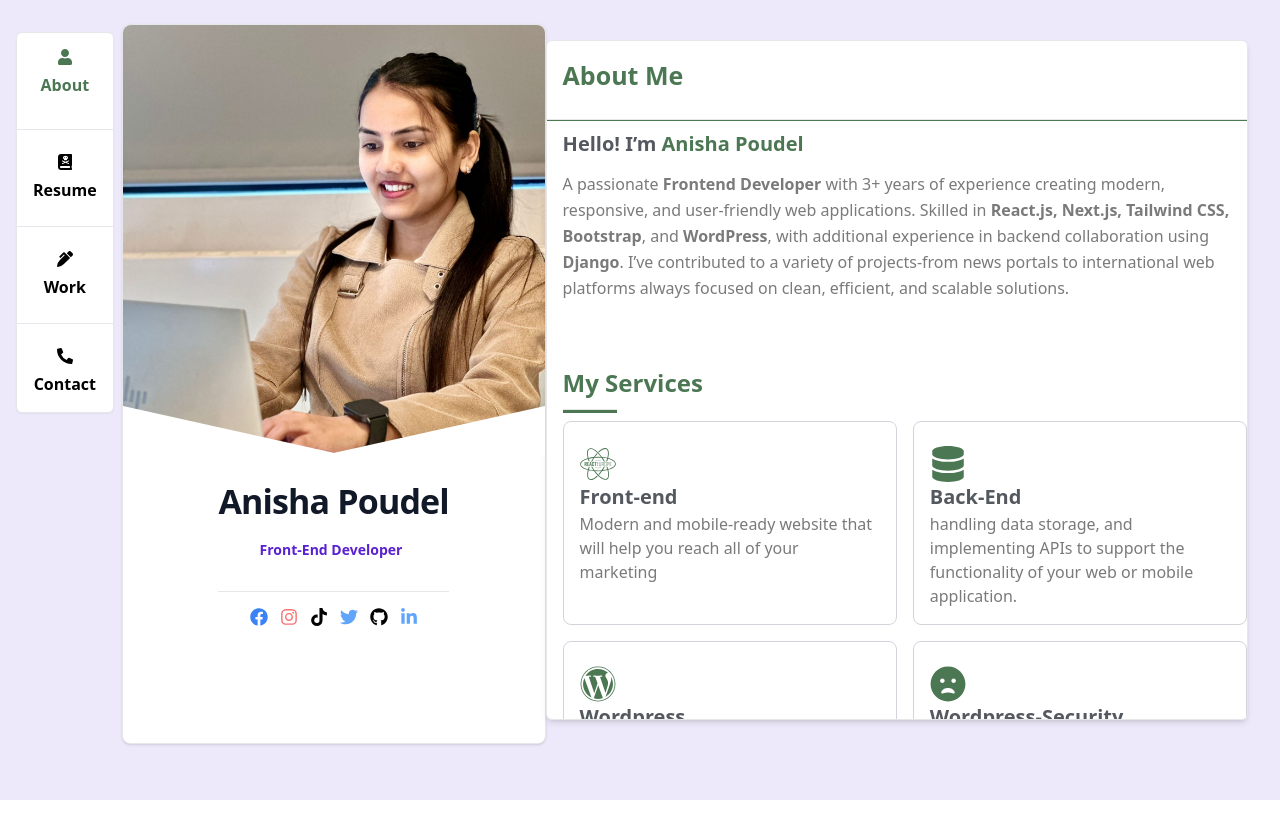
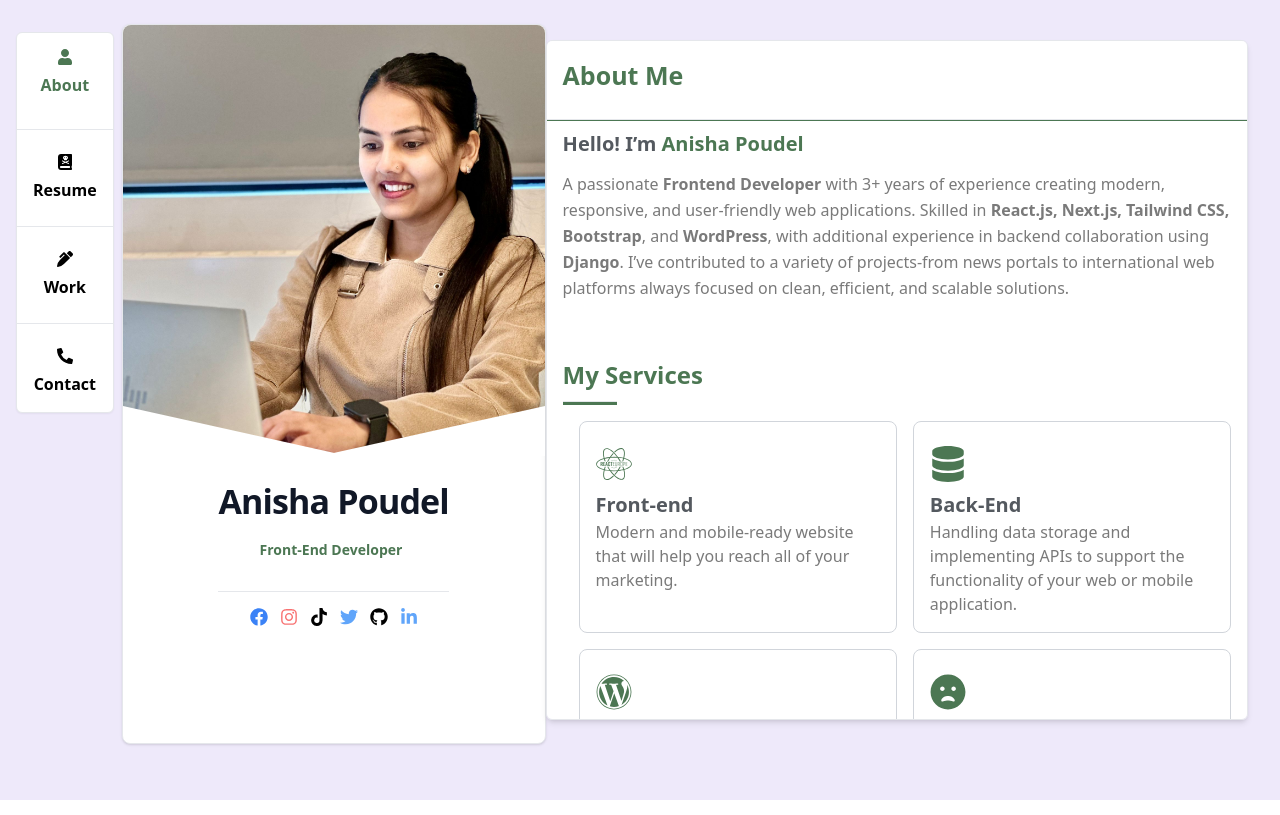
Before and after one commit to anishap123/My_portfolio, a React (Create React App) app: page / in a window 1280 px wide. Built offline with nearby package versions, Linux system fonts and the light colour scheme.

Commit message:
My services page complete

```diff
--- a/package.json
+++ b/package.json
@@ -8,6 +8,7 @@
     "@testing-library/user-event": "^13.5.0",
     "aos": "^2.3.4",
     "axios": "^0.21.1",
+    "framer-motion": "^12.38.0",
     "react": "^18.2.0",
     "react-battery-gauge": "^1.0.5",
     "react-circular-progressbar": "^2.1.0",
--- a/src/App.js
+++ b/src/App.js
@@ -14,9 +14,9 @@ function App() {
     <>
        <div
   className="min-h-screen bg-cover bg-center bg-no-repeat bg-[#eee9fa]"
-  style={{
-    backgroundImage: " ",
-  }}
+  // style={{
+  //   backgroundImage: " ",
+  // }}
 >
         <div className="flex flex-col sm:flex-row">
           <Sidebar />
--- a/src/component/ProfileCard.jsx
+++ b/src/component/ProfileCard.jsx
@@ -27,11 +27,11 @@ const ProfileCard = () => {
 
         <div className="flex flex-col items-center justify-between h-[40%] sm:h-[50%]">
           <div className="p-5">
-            <h5 className="mb-2 text-[24px] sm:text-[34px] font-bold tracking-tight text-gray-900 dark:text-black hover:text-[#4070f4]">
+            <h5 className="mb-2 text-[24px] sm:text-[34px] font-bold tracking-tight text-gray-900 dark:text-black hover:text-[#4c7753]">
               Anisha Poudel
             </h5>
 
-            <h1 className="flex justify-center text-[12px] sm:text-[14px] text-[#5921cf] mt-1 ml-3 p-2 ">
+            <h1 className="flex justify-center text-[12px] sm:text-[14px] text-[#4c7753] mt-1 ml-3 p-2 ">
               <span className="relative h-[20px] sm:h-[24px] w-36 sm:w-40 overflow-hidden font-semibold">
                 <span className="absolute h-full w-full -translate-y-full animate-slide leading-none">
                   Front-End Developer
--- /dev/null
+++ b/src/component/about/Languages.jsx
@@ -0,0 +1,67 @@
+import React from 'react'
+
+const Languages = () => {
+    const languages = [
+    {
+      name: "Dutch",
+      level: "Intermediate",
+      flag: "https://flagcdn.com/w40/nl.png",
+    },
+    {
+      name: "English",
+      level: "Fluent",
+      flag: "https://flagcdn.com/w40/gb.png",
+    },
+    {
+      name: "Nepali",
+      level: "Native",
+      flag: "https://flagcdn.com/w40/np.png",
+    },
+  ];
+  return (
+    <>
+     <div className="text-[25px] py-4 ml-4 mb-2">
+          <div className="py-6 px-4">
+            <div className="py-6 px-4">
+              {/* Title */}
+              <div className="mb-4">
+                <h2 className="text-[22px] font-bold text-[#4c7753]">
+                  Languages
+                </h2>
+                <div className="w-20 h-1 bg-[#4c7753] mt-2 rounded-full"></div>
+              </div>
+
+              {/* Language List */}
+              <div className="flex flex-col gap-5">
+                {languages.map((lang, index) => (
+                  <div
+                    key={index}
+                    className="flex items-center gap-4 bg-[#bbdac0] rounded-xl px-5 py-4 hover:scale-[1.02] transition duration-300"
+                  >
+                    <div className="w-12 h-12 rounded-full overflow-hidden border-2 border-white shadow-sm">
+                      <img
+                        src={lang.flag}
+                        alt={`${lang.name} Flag`}
+                        className="w-full h-full object-cover"
+                      />
+                    </div>
+
+                    <div>
+                      <h3 className="text-[#4c7753] font-semibold text-[18px]">
+                        {lang.name}
+                      </h3>
+                      <p className="text-[#4c7753] text-[14px] mt-1">
+                        {lang.level}
+                      </p>
+                    </div>
+                  </div>
+                ))}
+              </div>
+            </div>
+          </div>
+        </div>
+    </>
+  )
+}
+
+export default Languages
--- a/src/component/about/MyServices.jsx
+++ b/src/component/about/MyServices.jsx
@@ -1,41 +1,89 @@
 import React from "react";
-import { FaAngular, FaCodeBranch, FaDatabase, FaFrownOpen, FaReacteurope, FaWordpress } from "react-icons/fa";
+import {
+  FaDatabase,
+  FaFrownOpen,
+  FaReacteurope,
+  FaWordpress,
+} from "react-icons/fa";
+import { motion } from "framer-motion";
 
 const MyServices = () => {
+  const container = {
+    hidden: {},
+    visible: {
+      transition: {
+        staggerChildren: 0.2,
+      },
+    },
+  };
+
+  const card = {
+    hidden: { opacity: 0, y: 40 },
+    visible: { opacity: 1, y: 0 },
+  };
+
+  // 🔥 Data array
+  const services = [
+    {
+      icon: <FaReacteurope />,
+      title: "Front-end",
+      desc: "Modern and mobile-ready website that will help you reach all of your marketing.",
+    },
+    {
+      icon: <FaDatabase />,
+      title: "Back-End",
+      desc: "Handling data storage and implementing APIs to support the functionality of your web or mobile application.",
+    },
+    {
+      icon: <FaWordpress />,
+      title: "WordPress",
+      desc: "WordPress development services to improve business websites.",
+    },
+    {
+      icon: <FaFrownOpen />,
+      title: "WordPress Security",
+      desc: "Building and maintaining secure, high-performance WordPress websites.",
+    },
+  ];
+
   return (
     <>
-      <div className="font-semibold text-[#4c7753] mt-6 text-[24px]">My Services</div>
+      <div className="font-semibold text-[#4c7753] mt-4 text-[24px]  ">
+        My Services
+      </div>
       <hr className="flex my-2 h-1 w-[8%] bg-[#4c7753]" />
-      <div className="grid grid-cols-1 sm:grid-cols-2 gap-4 ">
-        <div className="flex flex-col p-4 border border-gray-300 rounded-lg  hover:bg-gradient-to-l from-white to-[#b3cab7]">
-          <h1 className="text-[#4c7753]">
-            <FaReacteurope className="mt-2 text-[#4c7753] text-[36px]" />
-          </h1>
-          <h2 className="flex text-[20px] font-semibold text-[#54595F]">Front-end</h2>
-          <p className="flex text-[16px] text-[#7A7A7A]">Modern and mobile-ready website that will help you reach all of your marketing</p>
-        </div>
-        <div className="flex flex-col p-4 border border-gray-300 rounded-lg  hover:bg-gradient-to-l from-white to-[#b3cab7]">
-          <h1 className="text-[#4c7753]">
-            <FaDatabase className="mt-2 text-[#4c7753] text-[36px]" />
-          </h1>
-          <h2 className="flex text-[20px] font-semibold text-[#54595F]">Back-End</h2>
-          <p className="flex text-[16px] text-[#7A7A7A]">handling data storage, and implementing APIs to support the functionality of your web or mobile application.</p>
-        </div>
-        <div className="flex flex-col p-4 border border-gray-300 rounded-lg  hover:bg-gradient-to-l from-white to-[#b3cab7]">
-          <h1 className="text-[#4c7753]">
-            <FaWordpress className="mt-2 text-[#4c7753] text-[36px]" />
-          </h1>
-          <h2 className="flex text-[20px] font-semibold text-[#54595F]">Wordpress</h2>
-          <p className="flex text-[16px] mb-4 text-[#7A7A7A]">WordPress development services improve business websites.</p>
-        </div>
-        <div className="flex flex-col p-4 border border-gray-300 rounded-lg  hover:bg-gradient-to-l from-white to-[#b3cab7]">
-          <h1 className="text-[#4c7753]">
-            <FaFrownOpen className="mt-2 text-[#4c7753] text-[36px]" />
-          </h1>
-          <h2 className="flex text-[20px] font-semibold text-[#54595F]">Wordpress-Security</h2>
-          <p className="flex text-[16px]  text-[#7A7A7A]">building and maintaining WordPress websites, ensuring functionality, security, and performance.</p>
-        </div>
-      </div>
+
+      <motion.div
+        className="grid grid-cols-1 sm:grid-cols-2 gap-4 pt-2 px-4 sm:px-6 lg:px-4"
+        variants={container}
+        initial="hidden"
+        animate="visible"
+
+      >
+        {services.map((service, index) => (
+          <motion.div
+            key={index}
+            variants={card}
+            whileHover={{ scale: 1.05 }}
+            transition={{ duration: 0.4 }}
+            className="group flex flex-col p-4  border border-gray-300 rounded-lg
+            hover:bg-gradient-to-l from-white to-[#b3cab7] hover:shadow-xl"
+          >
+            <div className="mt-2 text-[#4c7753] text-[36px]
+            transition-transform duration-500 group-hover:rotate-12">
+              {service.icon}
+            </div>
+
+            <h2 className="text-[20px] font-semibold text-[#54595F] mt-2">
+              {service.title}
+            </h2>
+
+            <p className="text-[16px] text-[#7A7A7A]">
+              {service.desc}
+            </p>
+          </motion.div>
+        ))}
+      </motion.div>
     </>
   );
 };
--- a/src/pages/About.jsx
+++ b/src/pages/About.jsx
@@ -2,6 +2,7 @@ import React, { useState, useEffect } from "react";
 import MyServices from "../component/about/MyServices";
 import Pricing from "../component/about/Pricing";
 import FunFact from "../component/about/FunFact";
+import Languages from "../component/about/Languages";
 
 
 const About = () => {
@@ -29,23 +30,7 @@ const About = () => {
     return () => clearInterval(timer);
   }, [birthdate]);
 
-  const languages = [
-    {
-      name: "Dutch",
-      level: "Intermediate",
-      flag: "https://flagcdn.com/w40/nl.png",
-    },
-    {
-      name: "English",
-      level: "Fluent",
-      flag: "https://flagcdn.com/w40/gb.png",
-    },
-    {
-      name: "Nepali",
-      level: "Native",
-      flag: "https://flagcdn.com/w40/np.png",
-    },
-  ];
+
 
   return (
     <>
@@ -94,46 +79,7 @@ const About = () => {
         <div className="text-[25px] py-4 ml-4 mb-6">
           <FunFact />
         </div>
-        <div className="text-[25px] py-4 ml-4 mb-2">
-          <div className="py-6 px-4">
-            <div className="py-6 px-4">
-              {/* Title */}
-              <div className="mb-4">
-                <h2 className="text-[22px] font-bold text-[#4c7753]">
-                  Languages
-                </h2>
-                <div className="w-20 h-1 bg-[#4c7753] mt-2 rounded-full"></div>
-              </div>
-
-              {/* Language List */}
-              <div className="flex flex-col gap-5">
-                {languages.map((lang, index) => (
-                  <div
-                    key={index}
-                    className="flex items-center gap-4 bg-[#bbdac0] rounded-xl px-5 py-4 hover:scale-[1.02] transition duration-300"
-                  >
-                    <div className="w-12 h-12 rounded-full overflow-hidden border-2 border-white shadow-sm">
-                      <img
-                        src={lang.flag}
-                        alt={`${lang.name} Flag`}
-                        className="w-full h-full object-cover"
-                      />
-                    </div>
-
-                    <div>
-                      <h3 className="text-[#4c7753] font-semibold text-[18px]">
-                        {lang.name}
-                      </h3>
-                      <p className="text-[#4c7753] text-[14px] mt-1">
-                        {lang.level}
-                      </p>
-                    </div>
-                  </div>
-                ))}
-              </div>
-            </div>
-          </div>
-        </div>
+       <Languages />
       </div>
     </div>
     </>
```
Also changed, not shown: 1 other file (tests, documents, lock files or other folders).
